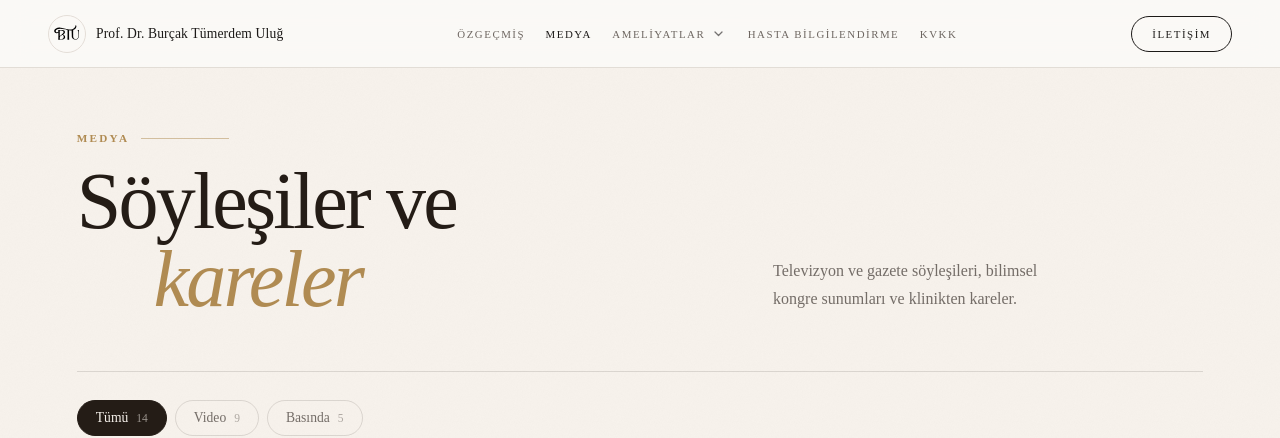
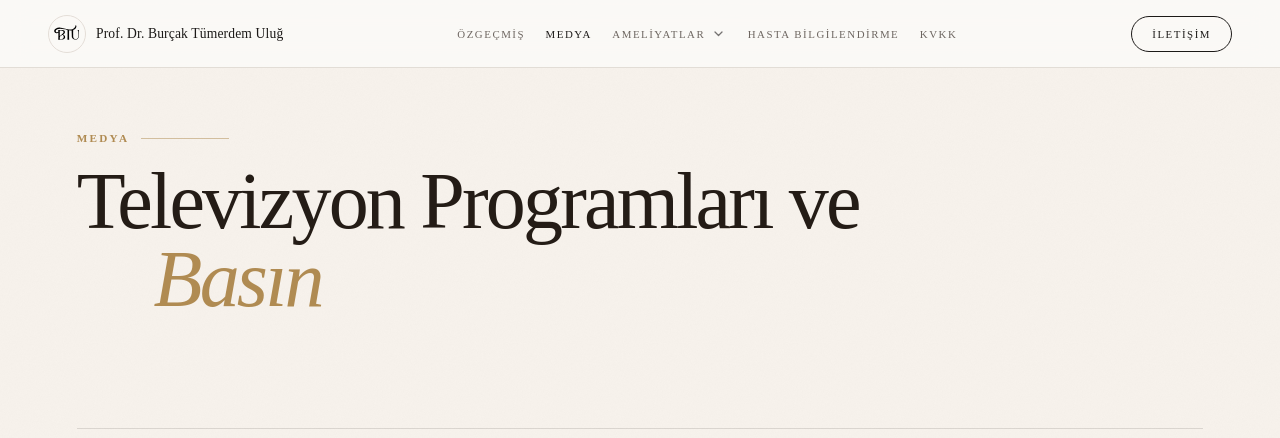
Before and after one commit to DorukUlug00/burcak-ulug-website, a Next.js app: page /medya in a window 1280 px wide. Shown: the top 438 px of the page. Built offline with nearby package versions, Linux system fonts and the light colour scheme.

Commit message:
Revised media page

```diff
--- a/app/medya/page.module.css
+++ b/app/medya/page.module.css
@@ -513,7 +513,7 @@
 
 @media (min-width: 900px) {
   .head {
-    grid-template-columns: minmax(0, 1.2fr) minmax(0, 0.8fr);
+    grid-template-columns: minmax(0, 1fr);
   }
 }
 
--- a/app/medya/page.tsx
+++ b/app/medya/page.tsx
@@ -8,11 +8,11 @@ import styles from "./page.module.css";
 export const metadata: Metadata = {
   title: "Medya | Prof. Dr. Burçak Tümerdem Uluğ",
   description:
-    "Televizyon programları, söyleşiler, kongre ve klinik fotoğrafları.",
+    "Televizyon programları, gazete ve basın.",
 };
 
 const INTRO =
-  "Televizyon ve gazete söyleşileri, bilimsel kongre sunumları ve klinikten kareler.";
+  "";
 
 export default function MedyaPage() {
   return (
@@ -22,8 +22,8 @@ export default function MedyaPage() {
           <p className={styles.eyebrow}>Medya</p>
 
           <h1 className={styles.title}>
-            Söyleşiler ve
-            <span className={styles.titleAccent}>kareler</span>
+            Televizyon Programları ve
+            <span className={styles.titleAccent}> Basın</span>
           </h1>
         </div>
 
```
